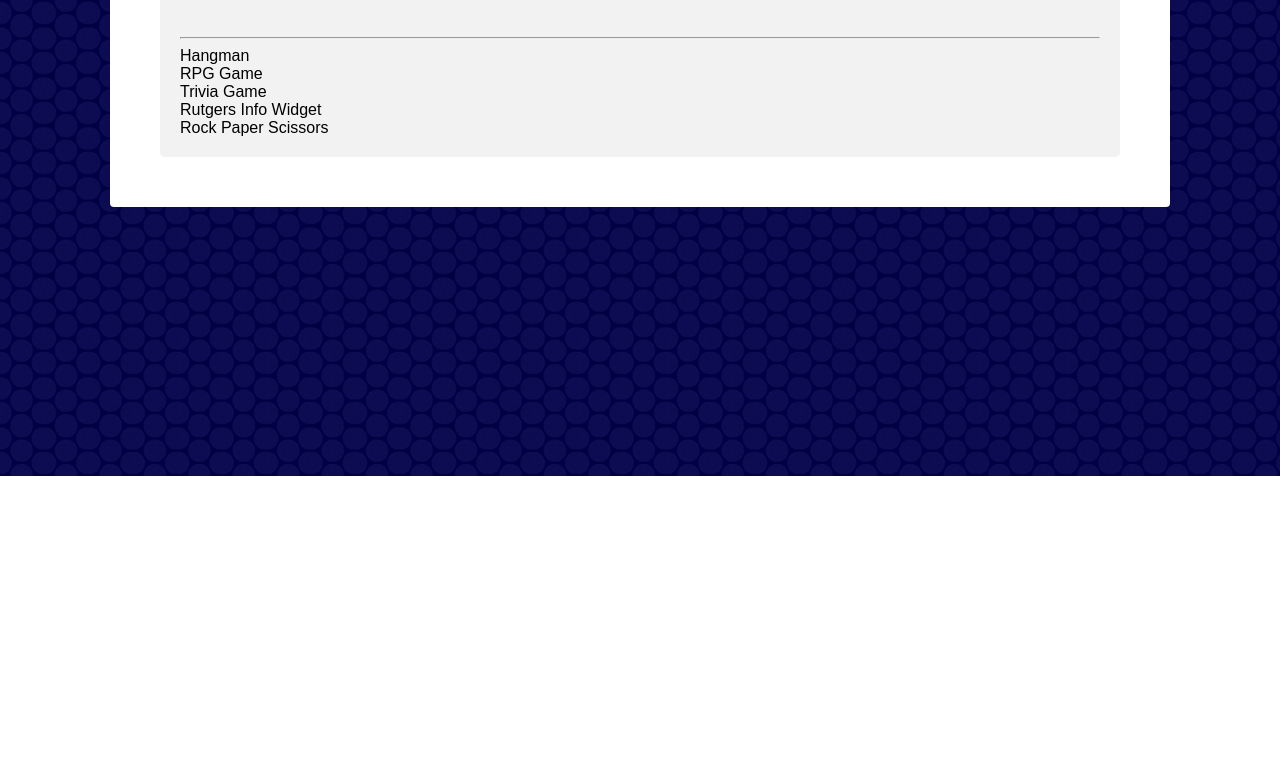
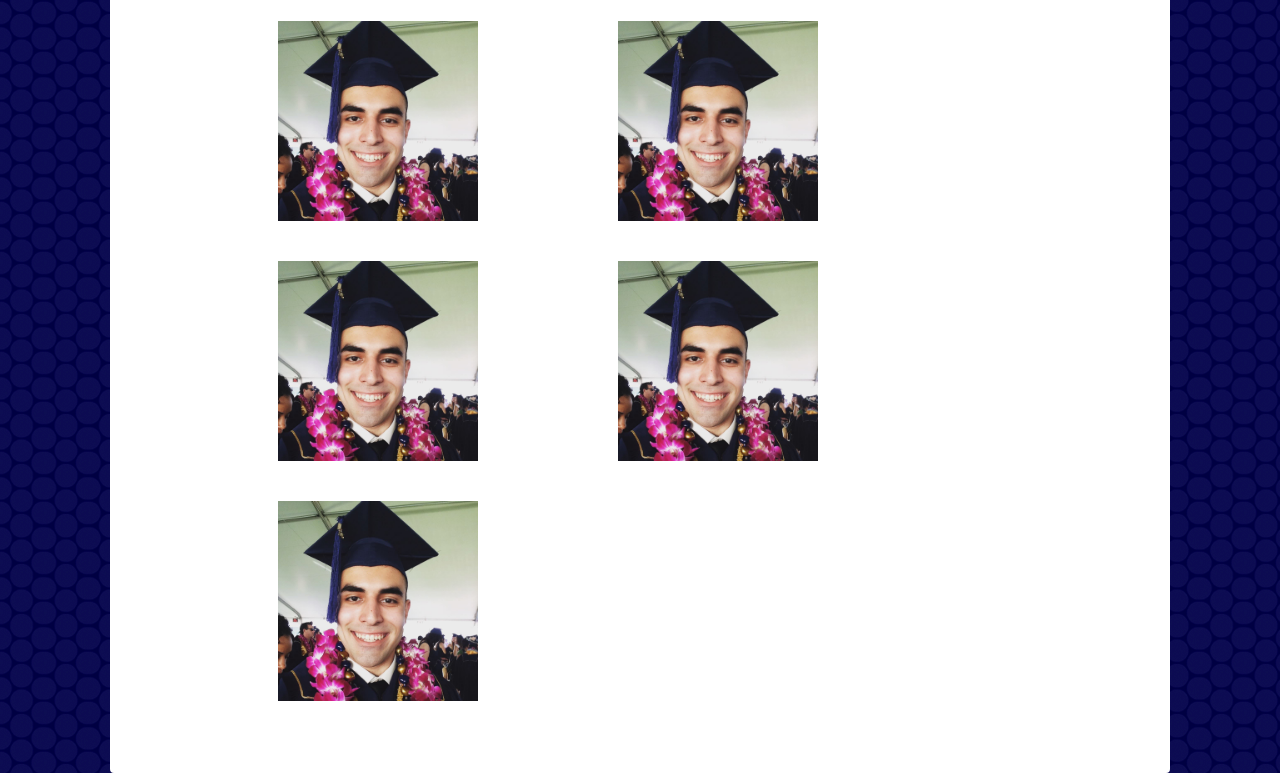
Before and after one commit to mdothman/week1Homework, a plain HTML site: page portfolio.html in a window 1280 px wide. Shown: the part 324-1097 px from the top of the page. Before the commit the page ends 800 px from the top, so only its background shows below. Drawn offline with Linux system fonts and the light colour scheme.

Commit message:
rough final

```diff
--- a/assets/css/resume.css
+++ b/assets/css/resume.css
@@ -27,7 +27,9 @@
 
 h2{
     color: #4aaaa5;
-    padding: 20px;
+    /* padding: 20px; */
+    margin-bottom: 20px;
+    font-size: xx-large;
 }
 .content{
     position: relative;
@@ -36,7 +38,6 @@
     background-color: #ffffff;
     margin: 0 auto;
     border-radius: 4px;
-    clear: auto;
     height: 100%;
     padding: 50px;
 }
@@ -70,6 +71,14 @@
 
 
 }
+.port{
+    /* float: left; */
+    margin-left: 100px;
+    padding: 18px;
+    width: 200px;
+    height: 200px;
+    overflow: hidden;
+}
 
 input[type=text], select, textarea {
     width: 100%; /* Full width */
--- a/portfolio.html
+++ b/portfolio.html
@@ -19,14 +19,12 @@
     </header>
 
     <div class="content">
-            <Div class="info">
         <h2>Portfolio</h2>
         <hr>
-            <section id="hangman">Hangman</section>
-            <section id="gameGame">RPG Game</section>
-            <section id="trivGame">Trivia Game</section>
-            <section id="rutgers">Rutgers Info Widget</section>
-            <section id="janken">Rock Paper Scissors</section>
-        </Div>
+            <img class="port" alt="image1" src="assets/images/name.jpg">
+            <img class="port" alt="image2" src="assets/images/name.jpg">
+            <img class="port" alt="image3" src="assets/images/name.jpg">
+            <img class="port" alt="image4" src="assets/images/name.jpg">
+            <img class="port" alt="image5" src="assets/images/name.jpg">
     </div>
     </body>
```
Also changed, not shown: index.html (+1 -0 lines).
